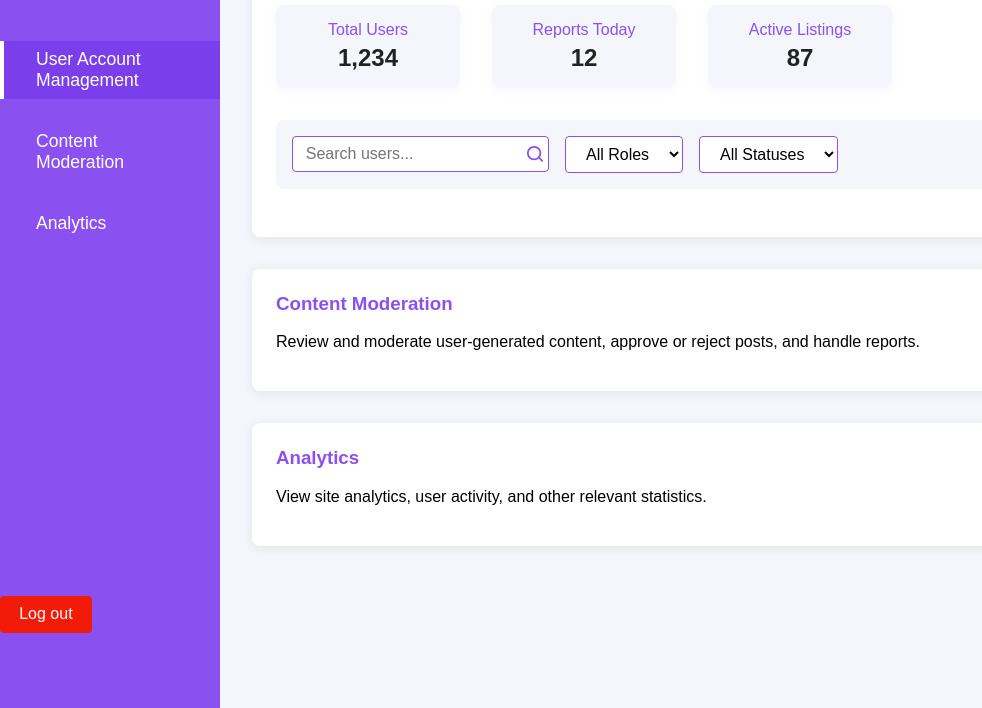
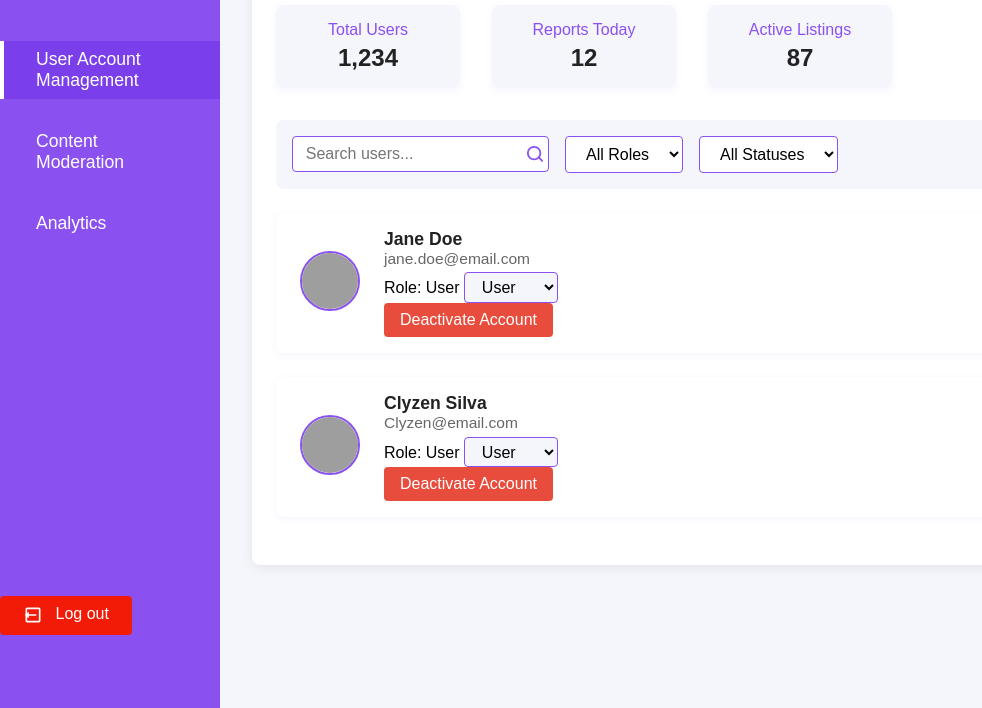
Before and after one commit to Georiii/Capstone-2, a plain HTML site: page dashboard.html in a window 1280 px wide. Shown: the part 92-800 px from the top of the page, without its empty margins (0-982 px from the left). Drawn offline with Linux system fonts and the light colour scheme; grey boxes are pictures that could not be loaded.

Commit message:
Dashboard 1 Edited

```diff
--- a/dashboard.css
+++ b/dashboard.css
@@ -59,11 +59,12 @@ body {
       color: #8b50f0;
     }
 
-    .nav-links button {
+    .sidebar button {
       background: #f11b07;
       color: #fff;
       border: none;
       padding: 0.6rem 1.2rem;
+      width: 60%;
       border-radius: 4px;
       margin-top: 150%;
       cursor: pointer;
@@ -132,3 +133,55 @@ body {
   background: #fff;
   font-size: 1rem;
 }
+
+.user-surveillance-card {
+  display: flex;
+  align-items: center;
+  gap: 1.5rem;
+  background: #fff;
+  border-radius: 8px;
+  box-shadow: 0 2px 8px rgba(139,80,240,0.07);
+  padding: 1rem 1.5rem;
+  margin-top: 1.5rem;
+  margin-bottom: 1.5rem;
+}
+.user-photo img {
+  width: 56px;
+  height: 56px;
+  border-radius: 50%;
+  border: 2px solid #8b50f0;
+  object-fit: cover;
+}
+.user-info {
+  flex: 1;
+}
+.user-name {
+  font-weight: bold;
+  font-size: 1.1rem;
+  color: #222;
+}
+.user-email {
+  font-size: 0.97rem;
+  color: #666;
+  margin-bottom: 0.3rem;
+}
+.user-role-edit select {
+  padding: 0.3rem 0.8rem;
+  border: 1px solid #8b50f0;
+  border-radius: 4px;
+  background: #f4f6fb;
+  font-size: 1rem;
+}
+.deactivate-btn {
+  background: #e74c3c;
+  color: #fff;
+  border: none;
+  border-radius: 4px;
+  padding: 0.5rem 1rem;
+  font-size: 1rem;
+  cursor: pointer;
+  transition: background 0.2s;
+}
+.deactivate-btn:hover {
+  background: #c0392b;
+}
--- a/dashboard.html
+++ b/dashboard.html
@@ -7,13 +7,18 @@
 </head>
 <body>
   <nav class="sidebar">
-    <h2>Admin Panel</h2>
+    <h2>Admin</h2>
     <ul class="nav-links">
       <li><a href="#user-management" class="active">User Account Management</a></li>
       <li><a href="#content-moderation">Content Moderation</a></li>
       <li><a href="#analytics">Analytics</a></li>
-      <button type="submit">Log out</button>
     </ul>
+    <button type="button" class="logout-btn">
+      <svg viewBox="0 0 24 24" width="20" height="20" style="vertical-align:middle; margin-right:8px;">
+        <path d="M16 13v-2H7V8l-5 4 5 4v-3h9zm3-10H5c-1.1 0-2 .9-2 2v6h2V5h14v14H5v-6H3v6c0 1.1.9 2 2 2h14c1.1 0 2-.9 2-2V5c0-1.1-.9-2-2-2z" fill="#fff"/>
+      </svg>
+      Log out
+    </button>
   </nav>
   <div class="main-content">
     <section class="section" id="user-management">
@@ -36,7 +41,6 @@
         <div class="search-bar">
           <input type="text" placeholder="Search users...">
           <button type="button" class="search-btn">
-        <!-- Search icon SVG -->
             <svg width="18" height="18" viewBox="0 0 20 20" fill="none">
               <circle cx="9" cy="9" r="7" stroke="#8b50f0" stroke-width="2"/>
               <line x1="14.4142" y1="14" x2="18" y2="17.5858" stroke="#8b50f0" stroke-width="2" stroke-linecap="round"/>
@@ -54,17 +58,48 @@
           <option value="inactive">Inactive</option>
         </select>
       </div>
+      <!-- User under surveillance cards -->
+      <div class="user-surveillance-list">
+        <div class="user-surveillance-card" data-status="active">
+          <div class="user-photo">
+            <img src="https://cdn-icons-png.flaticon.com/512/149/149071.png" alt="User Photo">
+          </div>
+          <div class="user-info">
+            <div class="user-name">Jane Doe</div>
+            <div class="user-email">jane.doe@email.com</div>
+            <div class="user-role-edit">
+              <span class="role-label">Role:</span>
+              <span class="role-text" id="currentRoleText1">User</span>
+              <select class="roleEdit" data-role-text="currentRoleText1">
+                <option value="admin">Admin</option>
+                <option value="user" selected>User</option>
+              </select>
+            </div>
+            <button class="deactivate-btn" type="button">Deactivate Account</button>
+          </div>
+        </div>
+        <div class="user-surveillance-card" data-status="inactive">
+          <div class="user-photo">
+            <img src="https://cdn-icons-png.flaticon.com/512/149/149071.png" alt="User Photo">
+          </div>
+          <div class="user-info">
+            <div class="user-name">Clyzen Silva</div>
+            <div class="user-email">Clyzen@email.com</div>
+            <div class="user-role-edit">
+              <span class="role-label">Role:</span>
+              <span class="role-text" id="currentRoleText2">User</span>
+              <select class="roleEdit" data-role-text="currentRoleText2">
+                <option value="admin">Admin</option>
+                <option value="user" selected>User</option>
+              </select>
+            </div>
+            <button class="deactivate-btn" type="button">Deactivate Account</button>
+          </div>
+        </div>
+      </div>
     </section>
-    <section class="section" id="content-moderation">
-      <h3>Content Moderation</h3>
-      <p>Review and moderate user-generated content, approve or reject posts, and handle reports.</p>
-      <!-- Add content moderation controls here -->
-    </section>
-    <section class="section" id="analytics">
-      <h3>Analytics</h3>
-      <p>View site analytics, user activity, and other relevant statistics.</p>
-      <!-- Add analytics widgets here -->
-    </section>
+    <!-- Add other sections for Content Moderation and Analytics here -->
   </div>
   <script src="dashboard.js"></script>
 </body>
+</html>
--- a/dashboard.js
+++ b/dashboard.js
@@ -8,17 +8,68 @@ document.addEventListener('DOMContentLoaded', function() {
   });
 
   // Logout button functionality
-  const logoutBtn = document.querySelector('.nav-links button');
+  const logoutBtn = document.querySelector('.logout-btn');
   if (logoutBtn) {
     logoutBtn.addEventListener('click', function() {
       window.location.href = 'login.html';
     });
   }
+
+  // Role dropdown updates role text for each user card
+  document.querySelectorAll('.roleEdit').forEach(function(select) {
+    select.addEventListener('change', function() {
+      const roleTextId = this.getAttribute('data-role-text');
+      const roleText = document.getElementById(roleTextId);
+      if (roleText) {
+        roleText.textContent = this.options[this.selectedIndex].text;
+      }
+    });
+  });
+
+  // Search/filter function for users
+  const searchInput = document.querySelector('.search-bar input[type="text"]');
+  const roleFilter = document.querySelector('.user-filters select:nth-of-type(1)');
+  const statusFilter = document.querySelector('.user-filters select:nth-of-type(2)');
+  const userCards = document.querySelectorAll('.user-surveillance-card');
+
+  function filterUsers() {
+    const query = searchInput ? searchInput.value.trim().toLowerCase() : '';
+    const selectedRole = roleFilter ? roleFilter.value : '';
+    const selectedStatus = statusFilter ? statusFilter.value : '';
+
+    userCards.forEach(card => {
+      const name = card.querySelector('.user-name');
+      const roleSelect = card.querySelector('.roleEdit');
+      const status = card.getAttribute('data-status') || 'active';
+
+      let matches = true;
+
+      // Search by name
+      if (query && (!name || !name.textContent.toLowerCase().includes(query))) {
+        matches = false;
+      }
+
+      // Filter by role
+      if (selectedRole && roleSelect && roleSelect.value !== selectedRole) {
+        matches = false;
+      }
+
+      // Filter by status
+      if (selectedStatus && status !== selectedStatus) {
+        matches = false;
+      }
+
+      card.style.display = matches ? '' : 'none';
+    });
+  }
+
+  if (searchInput) {
+    searchInput.addEventListener('input', filterUsers);
+  }
+  if (roleFilter) {
+    roleFilter.addEventListener('change', filterUsers);
+  }
+  if (statusFilter) {
+    statusFilter.addEventListener('change', filterUsers);
+  }
 });
-
-document.querySelectorAll('.nav-links a').forEach(link => {
-        link.addEventListener('click', function() {
-            document.querySelectorAll('.nav-links a').forEach(l => l.classList.remove('active'));
-            this.classList.add('active');
-        });
-        });
```
Lines whose indentation alone changed are shown as unchanged.
